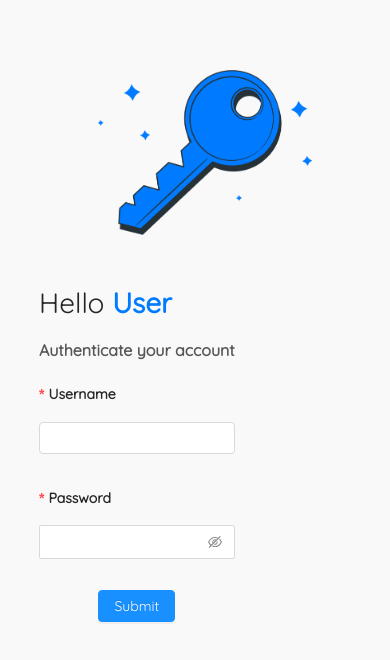
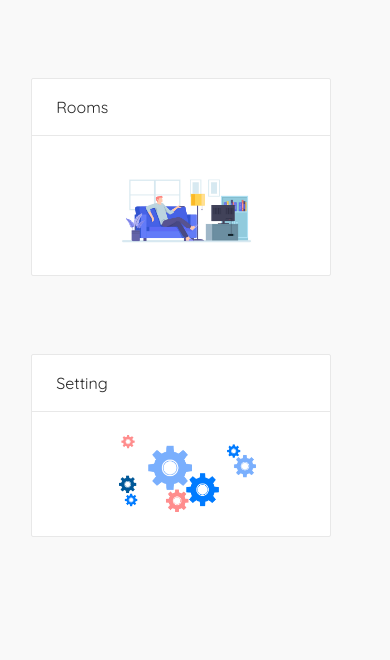
Before and after one commit to ouma77/Smarthome-App, a React (Create React App) app: page / in a window 390 px wide. Shown: the top 660 px of the page. Built offline with nearby package versions, Linux system fonts and the light colour scheme.

Commit message:
homepage mobile version

```diff
--- a/src/App.css
+++ b/src/App.css
@@ -60,6 +60,18 @@ p{
   margin-left: 10%;
 }
 
+.crd{
+  margin: 20% 7% 0 15%;
+}
+
+.crd1{
+  float: left;
+}
+
+.crd2{
+  float: right;
+}
+
 @media screen and (max-width: 700px){
 
   .img
@@ -101,6 +113,16 @@ p{
     margin-left: 10%;
   }
 
+  .crd{
+    margin: 20% 0% 0% 8%;
+  }
 
+  .crd1{
+    float: none;
+  }
+
+  .crd{
+    float: none;
+  }
 
   }
--- a/src/App.js
+++ b/src/App.js
@@ -3,10 +3,11 @@ import './App.css';
 import './index.css';
 import Landing from './Landing.js'
 import SignIn from './SignIn.js'
+import Home from './Home.js'
 
 const App = () => (
   <div className="App">
-    <SignIn />
+    <Home />
   </div>
 );
 
--- /dev/null
+++ b/src/Home.js
@@ -0,0 +1,25 @@
+import React from 'react';
+import { Card } from 'antd';
+import './App.css';
+import param from './images/param.png';
+import chooseRoom from './images/chooseRoom.jpg';
+
+const Home = () => (
+  <div className="App">
+
+      <div className="crd crd1">
+          <Card title="Rooms" bordered={true} style={{ width: 300 }}>
+              <img className="img" src={chooseRoom}></img>
+          </Card>
+      </div>
+
+      <div className="crd crd2">
+          <Card title="Setting" bordered={true} style={{ width: 300 }}>
+              <img className="img" src={param}></img>
+          </Card>
+      </div>
+
+  </div>
+);
+
+export default Home;
```
Also changed, not shown: 1 other file (tests, documents, lock files or other folders).
